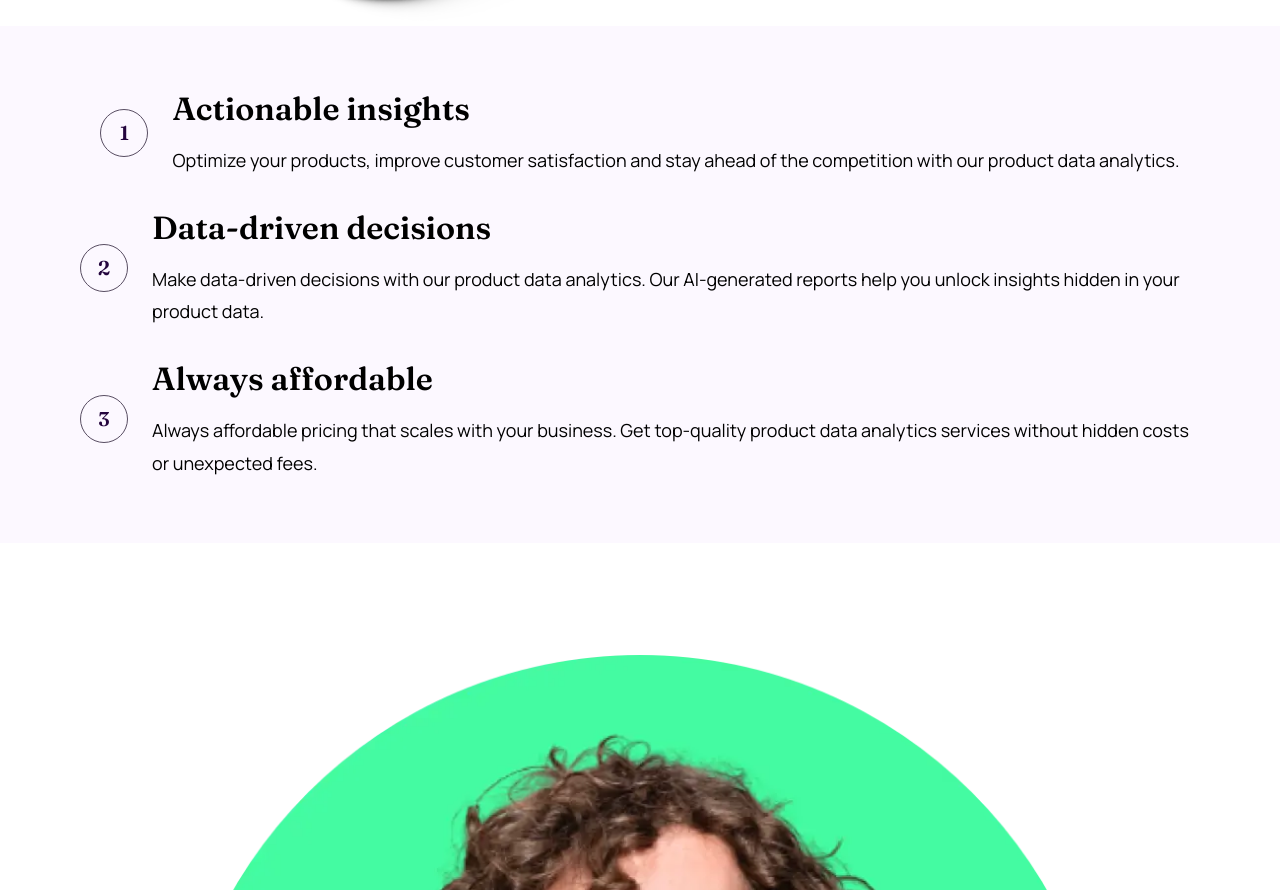
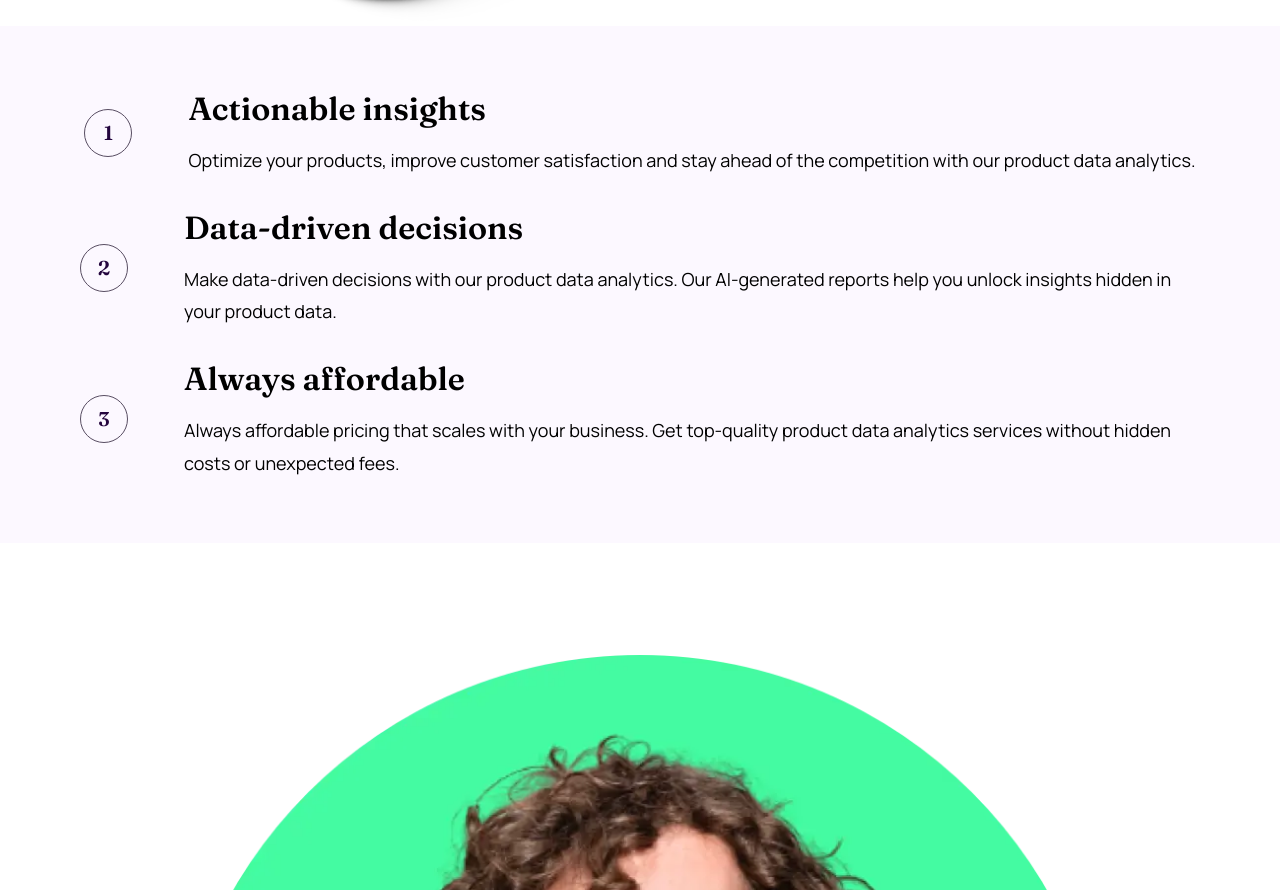
Before and after one commit to jkaps9/workit-landing-page, a website built with Vite: page index.html in a window 1280 px wide. Shown: the part 833-1723 px from the top of the page. Built offline with nearby package versions, Linux system fonts and the light colour scheme.

Commit message:
add spacing

```diff
--- a/src/style.css
+++ b/src/style.css
@@ -346,6 +346,7 @@ body {
 
     li {
       flex-direction: row;
+      gap: 3.5rem;
       text-align: start;
     }
 
```
